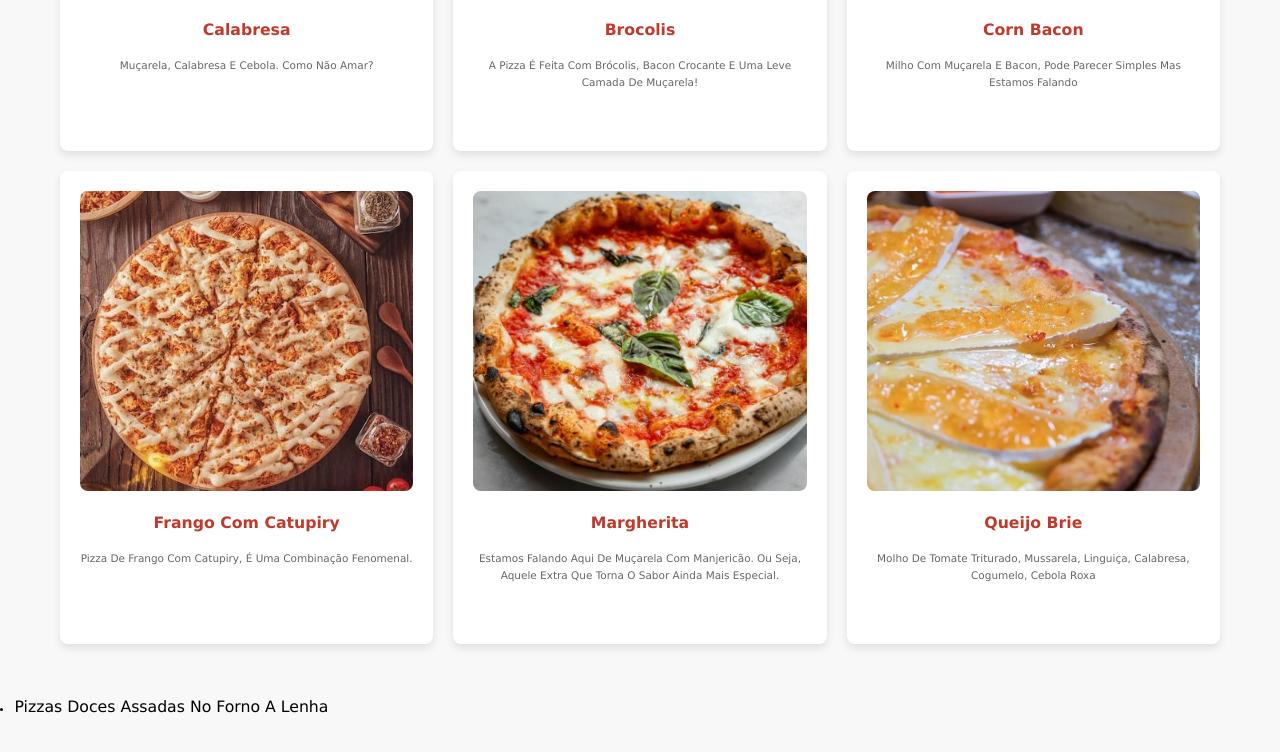
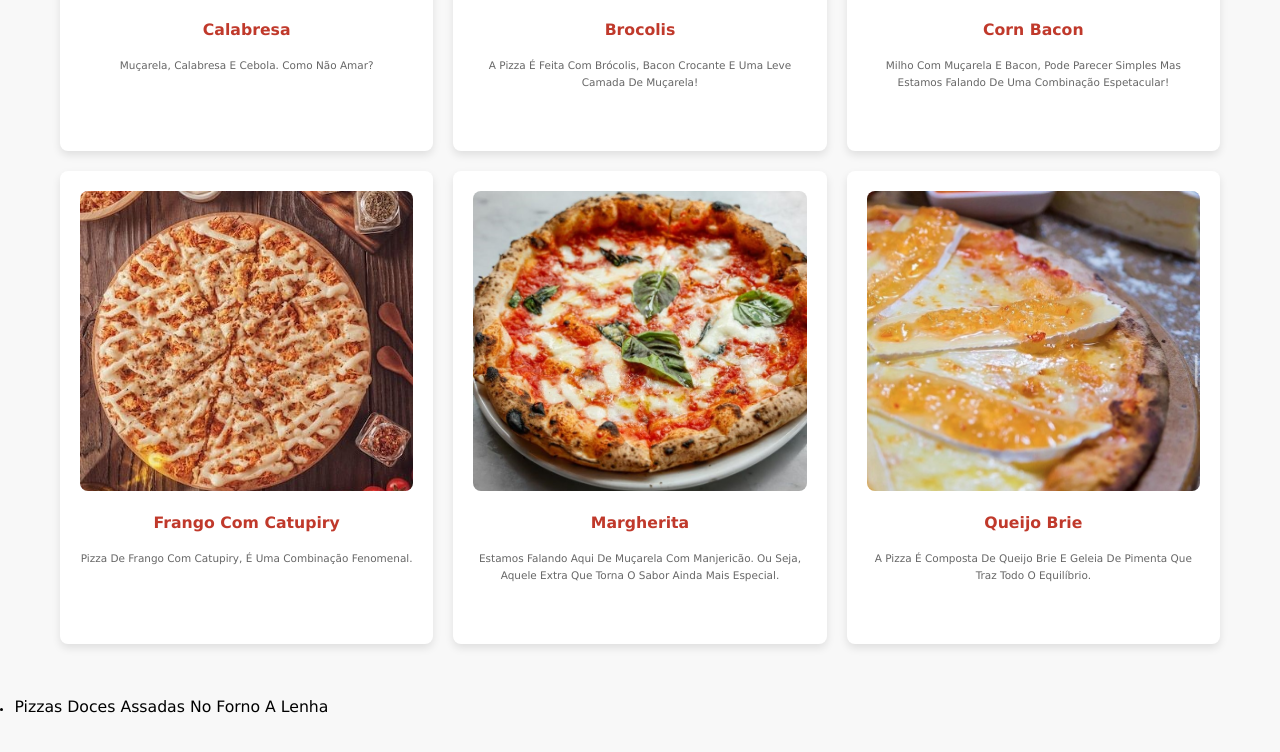
Before and after one commit to anajudemattei/Pizzaria_Bella_Notte, a plain HTML site: page menu.html in a window 1280 px wide. Shown: the part 578-1330 px from the top of the page. Drawn offline with Linux system fonts and the light colour scheme.

Commit message:
Update menu.html

```diff
--- a/menu.html
+++ b/menu.html
@@ -39,7 +39,7 @@
                 <div class="pizza-item">
                     <img src="imagens/Corn Bacon.jpg" alt="Pizza Corn Bacon">
                     <h3>Corn Bacon</h3>
-                    <p>Milho com muçarela e bacon, pode parecer simples mas estamos falando </p>
+                    <p>Milho com muçarela e bacon, pode parecer simples mas estamos falando de uma combinação espetacular!</p>
                 </div>
                 <div class="pizza-item">
                     <img src="imagens/Frango.jpg" alt="Pizza Frango">
@@ -54,7 +54,7 @@
                 <div class="pizza-item">
                     <img src="imagens/Queijo Brie .jpg" alt="Pizza Queijo Brie">
                     <h3>Queijo Brie</h3>
-                    <p>Molho de tomate triturado, mussarela, linguiça, calabresa, cogumelo, cebola roxa</p>
+                    <p> A pizza é composta de queijo brie e geleia de pimenta que traz todo o equilíbrio.</p>
                 </div>
         </section>
     </main>
```
